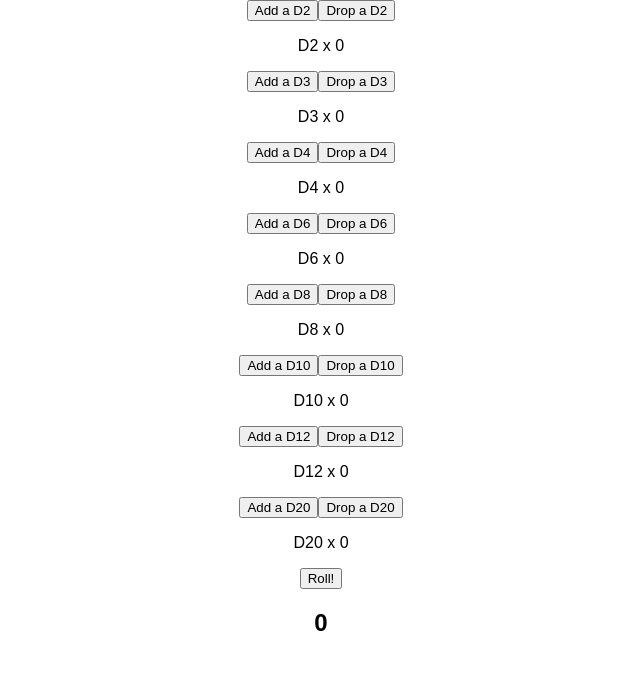
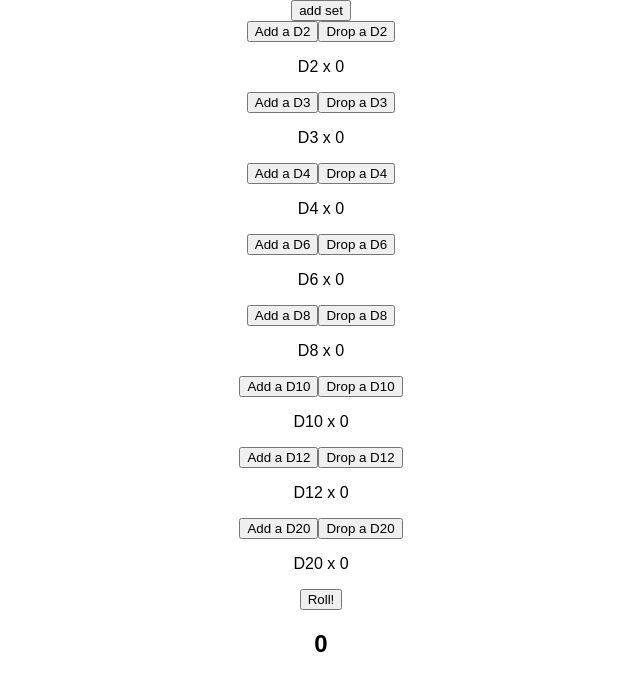
Before and after one commit to dwevins/all-you-need-is-dice, a React (Create React App) app: page / in a window 1280 px wide. Shown: the top 690 px of the page, without its empty margins (319-959 px from the left). Built offline with nearby package versions, Linux system fonts and the light colour scheme.

Commit message:
Add support for multiple sets

```diff
--- a/src/App.jsx
+++ b/src/App.jsx
@@ -5,12 +5,29 @@ import './App.css';
 class App extends Component {
   constructor(props) {
     super(props);
+
+    this.state = {
+      diceSets: [
+        {key: 1}
+      ]
+    }
+  }
+
+  addSet() {
+    const setsCopy = this.state.diceSets
+    const numSets = setsCopy.length;
+    const newKey = setsCopy[numSets - 1].key + 1
+    setsCopy.push({key: newKey})
+    this.setState({diceSets: setsCopy});
   }
 
   render() {
     return (
       <div className="App">
-        <DiceSet />
+      <button onClick={ () => this.addSet() }>add set</button>
+      { this.state.diceSets.map((set) =>
+        <DiceSet key={ set.key } />
+      )}
       </div>
     );
   }
```
